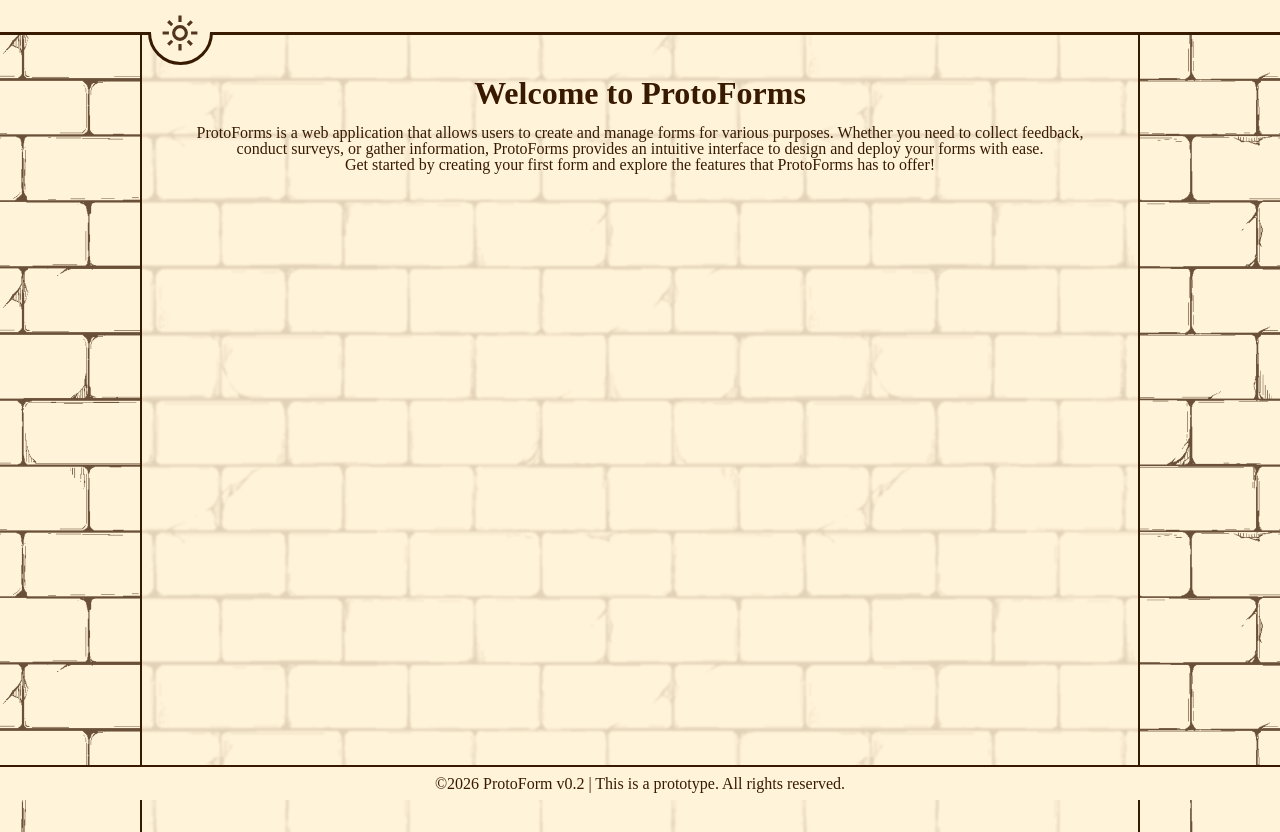
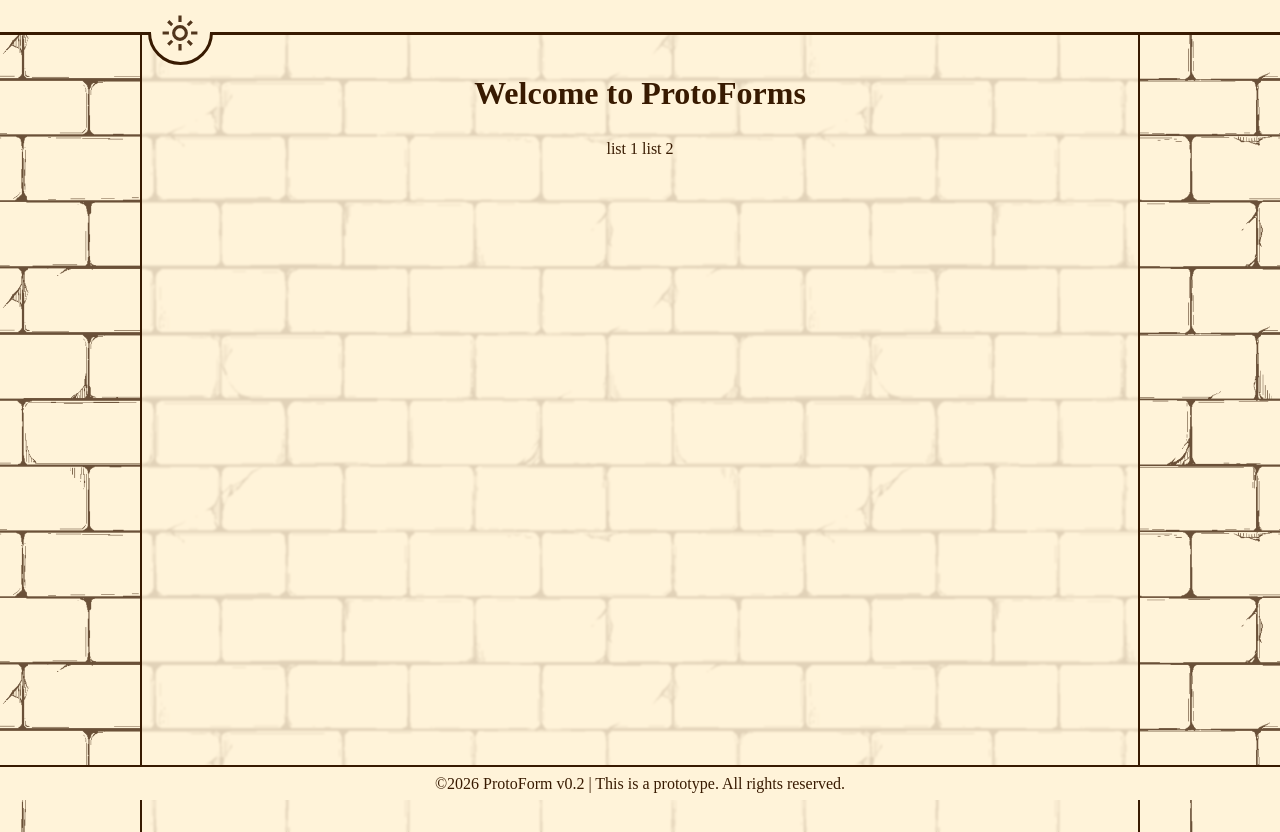
Before and after one commit to ReeveWorks/Prototype2-CommissionForm, a React (Vite) app in the folder ProtoForms/: page / in a window 1280 px wide. Built offline with nearby package versions, Linux system fonts and the light colour scheme.

Commit message:
v0.2 List Page | Day 2
- Styling List Theme

```diff
--- /dev/null
+++ b/ProtoForms/src/modals/template/list/list_temp.css
@@ -0,0 +1,4 @@
+.listT{
+    color: var(--text-color);
+    align-items: center;
+}
--- /dev/null
+++ b/ProtoForms/src/modals/template/list/list_temp.jsx
@@ -0,0 +1,17 @@
+/* styles */
+import './list_temp.css'
+
+/* functional component */
+import { useEffect, useState } from 'react'
+
+function ListT() {
+
+  return (
+    <div className='listT'>
+        list 1
+        list 2
+    </div>
+  )
+}
+
+export default ListT
--- a/ProtoForms/src/pages/home/home.css
+++ b/ProtoForms/src/pages/home/home.css
@@ -7,6 +7,8 @@
 
     border-left: 2px solid var(--color-primary);
     border-right: 2px solid var(--color-primary);
+
+    align-items: center;
 }
 
 .home--backdrop {
@@ -22,12 +24,19 @@
 
 .home--content {
     position: absolute;
+    left: 0;
+    right: 0;
     z-index: 100;
     color: var(--color-primary);
 
     padding-top: 45px;
     padding-left: 30px;
     padding-right: 30px;
+
+    display: flex;
+    flex-direction: column;
+    align-items: center;
+    text-align: center;
 }
 
 
--- a/ProtoForms/src/pages/home/home.jsx
+++ b/ProtoForms/src/pages/home/home.jsx
@@ -3,6 +3,9 @@ import './home.css'
 
 /* functional component */
 import { useEffect, useState } from 'react'
+
+/* Modals */
+import ListT from '../../modals/template/list/list_temp'
 
 function Home() {
 
@@ -12,8 +15,8 @@ function Home() {
       <div className='home--content'>
         <h1>Welcome to ProtoForms</h1>
         <br></br>
-        <p>ProtoForms is a web application that allows users to create and manage forms for various purposes. Whether you need to collect feedback, conduct surveys, or gather information, ProtoForms provides an intuitive interface to design and deploy your forms with ease.</p>
-        <p>Get started by creating your first form and explore the features that ProtoForms has to offer!</p>
+        <br></br>
+        <ListT />
       </div>
     </div>
   )
```
